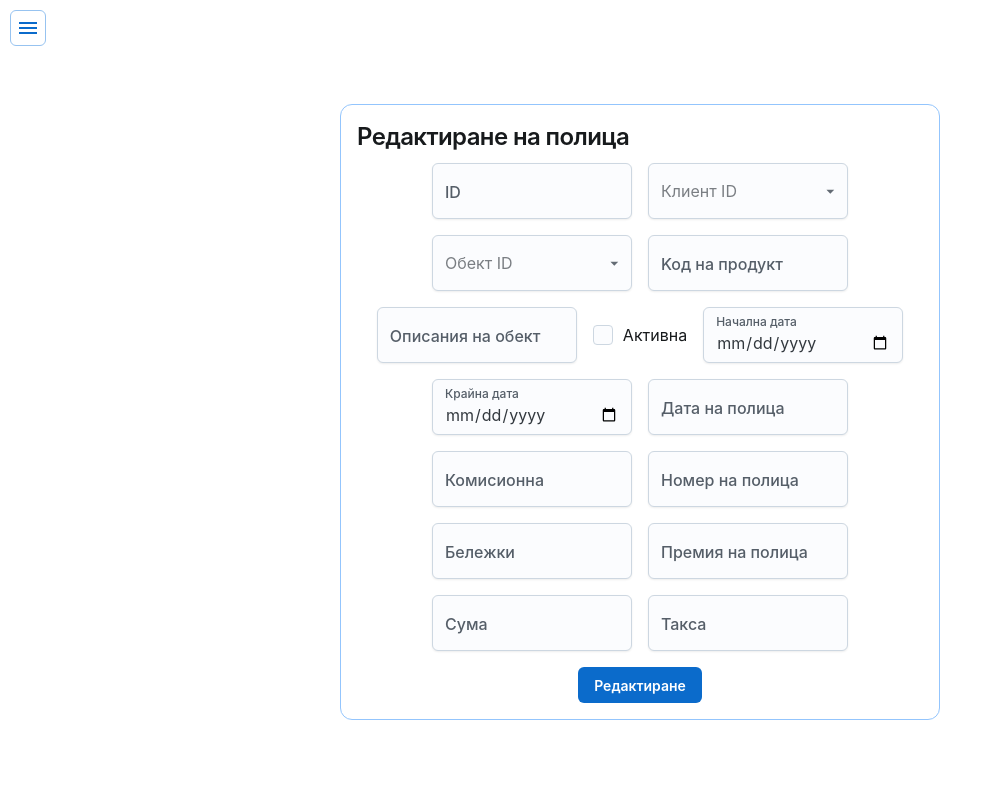
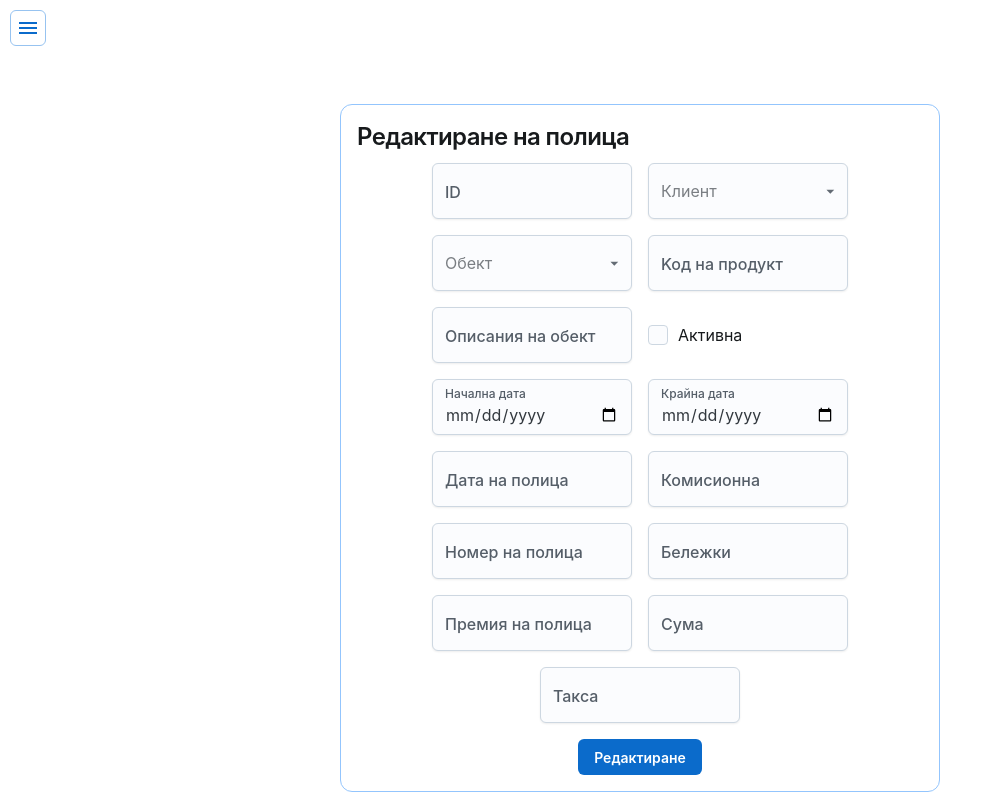
Before and after one commit to PreslavGit/BRS-4, a React (Vite) app: page /policies/edit/1 in a window 1280 px wide. Shown: the whole page, without its empty margins (0-993 px from the left). Built offline with nearby package versions, Linux system fonts and the light colour scheme; no server answers; sample sign-in values are in the browser's storage; a web font is replaced by a local one.

Commit message:
Fix autocomplete at clients/policy form

```diff
--- a/src/APIService.ts
+++ b/src/APIService.ts
@@ -1,5 +1,7 @@
 import { GET } from "./FetchWrapper";
 import { Company } from "./Components/Tabs/Companies/Companies";
+import { Client } from "./Components/Tabs/Clients/Clients";
+import { ObjectType } from "./Components/Tabs/ObjectType/ObjectType";
 
 export async function getCompanies(){
     return await GET<Company[]>('/brokers/broker.php', undefined, '/companies')
@@ -8,3 +10,20 @@ export async function getCompanies(){
 export async function getCompanyById(id: number){
     return await GET<Company[]>('/brokers/broker.php?filtered=true&id=' + id, undefined, '/companies')
 }
+
+export async function getClients(){
+    const clients: Client[] = [
+        { CLIENT_ID: 1, CLIENT_FULLNAME: 'Клиент Едно' },
+        { CLIENT_ID: 2, CLIENT_FULLNAME: 'Клиент Две' },
+        { CLIENT_ID: 3, CLIENT_FULLNAME: 'Клиент Три' },
+    ] as Client[]
+    return clients
+}
+
+export async function getObjectTypes(){
+    const clients: ObjectType[] = [
+        { INS_OBJECT_TYPE_ID: 1, INS_OBJECT_TYPE_NAME: 'Имот' },
+        { INS_OBJECT_TYPE_ID: 2, INS_OBJECT_TYPE_NAME: 'Живот' },
+    ]
+    return clients
+}
--- a/src/Components/FormInput.tsx
+++ b/src/Components/FormInput.tsx
@@ -88,7 +88,7 @@ export function FormInput({ name, label, form, setForm, type = 'text', placehold
         <>
             {
             type === 'checkbox' ?
-                <Checkbox sx={{ display: 'flex', alignItems: 'center', marginY: '10px'}} label={label} slotProps={{ input: { onChange: () => setForm({ ...form, [name]: !form[name] }) }}} />:
+                <Checkbox sx={{ display: 'flex', alignItems: 'center', marginY: '10px', width: '200px'}} label={label} slotProps={{ input: { onChange: () => setForm({ ...form, [name]: !form[name] }) }}} />:
             type === 'autocomplete' ?
                 <FormAutocomplete name={name} state={form} setState={setForm} fetcher={fetcher!} displayProp={displayProp ?? ''} label={label}/> :
 
--- a/src/Components/Tabs/Clients/ManageClient.tsx
+++ b/src/Components/Tabs/Clients/ManageClient.tsx
@@ -1,6 +1,6 @@
 import { Typography, Stack, Button } from "@mui/joy"
 import { useEffect, useState } from "react"
-import { FormInput } from "../../FormInput"
+import { FormInput, inputType } from "../../FormInput"
 import { GET, POST, PUT } from "../../../FetchWrapper"
 import { useParams } from "react-router-dom"
 import { Client } from "./Clients"
@@ -10,8 +10,8 @@ const labels: Record<keyof Client, string> = {
     CLIENT_ID: 'ID',
     CLIENT_FULLNAME: 'Име',
     CLIENT_EGN_BULSTAT: 'ЕГН/БУЛСТАТ',
-    CLIENT_TYPE: 'Тип',
     EMAIL: 'E-mail',
+    CLIENT_TYPE: 'Физическо лице',
     TELEPHONE: 'Телефон',
     ADRESS_TEXT: 'Адрес',
     CLIENT_NOTE: 'Бележки',
@@ -35,10 +35,20 @@ export function ManageClient({ type }: { type: 'Add' | 'Edit'}) {
 
     function handleSubmit(){
         console.log(form);
+        form.CLIENT_TYPE = (form.CLIENT_TYPE ? 1 : 0) as any
         if(type === 'Add'){
             POST('/clients/client.php', form)
         } else {
             PUT(`/clients/client.php`, form)
+        }
+    }
+
+    function getInputType(label: keyof Client): inputType{
+        switch (label) {
+            case 'CLIENT_TYPE':
+                return 'checkbox'
+            default:
+                return 'text';
         }
     }
 
@@ -49,7 +59,7 @@ export function ManageClient({ type }: { type: 'Add' | 'Edit'}) {
                 {(Object.keys(labels) as (keyof Client)[]).map((i, ind) => {
                     if(ind === 0 && type === "Add") return null
                     return <FormInput form={form} label={labels[i]} name={i} setForm={setForm} key={i}
-                        disabled={i === 'CLIENT_ID'}
+                        type={getInputType(i)} disabled={i === 'CLIENT_ID'}
                     />
                 })}
             </Stack>
--- /dev/null
+++ b/src/Components/Tabs/ObjectType/ObjectType.ts
@@ -0,0 +1,4 @@
+export class ObjectType{
+    INS_OBJECT_TYPE_ID!: number
+    INS_OBJECT_TYPE_NAME!: string
+}
--- a/src/Components/Tabs/Policies/ManagePolicy.tsx
+++ b/src/Components/Tabs/Policies/ManagePolicy.tsx
@@ -2,15 +2,15 @@ import { Typography, Stack, Button } from "@mui/joy"
 import { useState, useEffect } from "react"
 import { useParams } from "react-router-dom"
 import { POST, PUT } from "../../../FetchWrapper"
-import { FormInput, FormProps, inputType as InputType } from "../../FormInput"
+import { FormInput, inputType as InputType } from "../../FormInput"
 import { Policy } from "./Policies"
 import { ConfirmModal } from "../../ConfirmModal"
-import { getCompanies } from "../../../APIService"
+import { getClients, getObjectTypes } from "../../../APIService"
 
 const labels: Record<keyof Policy, string> = {
     POLICY_ID: 'ID',
-    CLIENT_ID: 'Клиент ID',
-    INS_OBJECT_TYPE_ID: 'Обект ID',
+    CLIENT_ID: 'Клиент',
+    INS_OBJECT_TYPE_ID: 'Обект',
     INS_PROD_CODE: 'Koд на продукт',
     OBJECT_DESCRIPTION: 'Описания на обект',
     POLICY_ACTIVE: 'Активна',
@@ -65,16 +65,27 @@ export function ManagePolicy({ type }: { type: 'Add' | 'Edit'}) {
         return "text"
     }
 
-    function getInputFetcher(label: keyof Policy): any{
+    function getInputFetcher(label: keyof Policy){
         switch (label) {
             case 'CLIENT_ID':
-                return getCompanies
+                return getClients
             case 'INS_OBJECT_TYPE_ID':
-                return getCompanies
+                return getObjectTypes
             default:
                 break;
         }
         return "text"
+    }
+
+    function getDisplayProp(label: keyof Policy){
+        switch (label) {
+            case 'CLIENT_ID':
+                return 'CLIENT_FULLNAME'
+            case 'INS_OBJECT_TYPE_ID':
+                return 'INS_OBJECT_TYPE_NAME'
+            default:
+                return undefined;
+        }
     }
 
     return (
@@ -84,7 +95,7 @@ export function ManagePolicy({ type }: { type: 'Add' | 'Edit'}) {
                 {(Object.keys(labels) as (keyof Policy)[]).map((i, ind) => {
                     if((ind === 0 || i === 'POLICY_DATE' || i === 'POLICY_ACTIVE' || i === 'POLICY_NO') && type === "Add") return null
                     return <FormInput form={form} label={labels[i]} name={i} setForm={setForm} key={i} type={getInputType(i)}
-                            fetcher={getInputFetcher(i)} />
+                            fetcher={getInputFetcher(i) as any} displayProp={getDisplayProp(i)} />
                 })}
             </Stack>
             <div className="w-full flex justify-center items-center mt-4">
```
